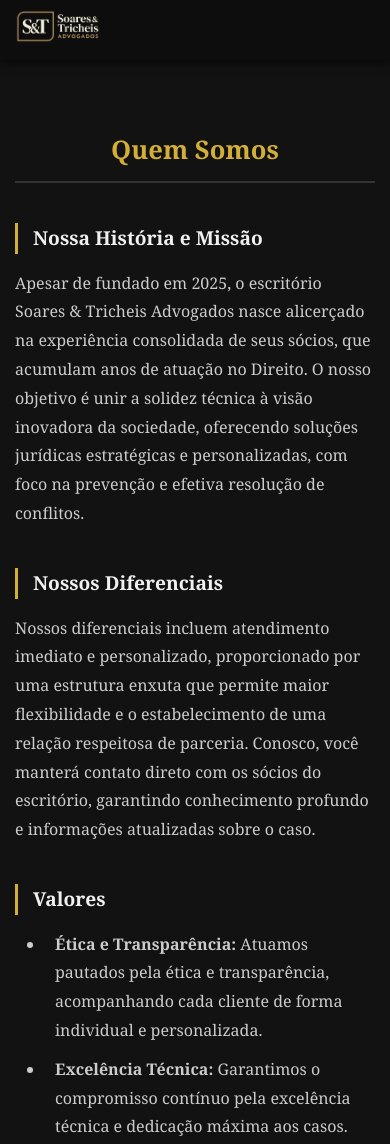
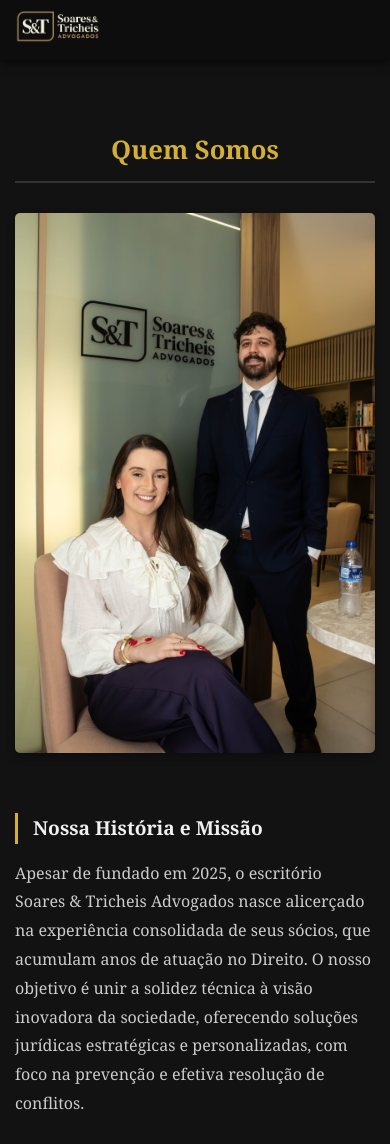
Before and after one commit to potrikus/site-teste, a plain HTML site: page paginas/quem-somos.html in a window 390 px wide. Shown: the top 1144 px of the page. Drawn offline with Linux system fonts and the light colour scheme.

Commit message:
site teste

```diff
--- a/paginas/quem-somos.html
+++ b/paginas/quem-somos.html
@@ -41,9 +41,39 @@
             padding-left: 10px;
         }
 
+        /* Estilos para a imagem */
+        .container-imagem-texto {
+            display: flex;
+            gap: 40px;
+            align-items: flex-start;
+            margin-bottom: 30px;
+        }
+
+        .imagem-quem-somos {
+            width: 300px;
+            flex-shrink: 0;
+            border-radius: 5px;
+            box-shadow: 0 4px 8px rgba(0, 0, 0, 0.3);
+        }
+
+        .texto-quem-somos {
+            flex: 1;
+        }
+
         @media (max-width: 768px) {
             .conteudo-pagina {
                 padding: 100px 20px;
+            }
+
+            .container-imagem-texto {
+                flex-direction: column;
+                gap: 20px;
+            }
+
+            .imagem-quem-somos {
+                width: 100%;
+                max-width: 400px;
+                margin: 0 auto;
             }
         }
     </style>
@@ -65,10 +95,16 @@
     <section class="conteudo-pagina">
         <h2 class="titulo-pagina">Quem Somos</h2>
 
-        <h3 class="subtitulo">Nossa História e Missão</h3>
-        <p class="texto-descritivo">
-            Apesar de fundado em 2025, o escritório Soares & Tricheis Advogados nasce alicerçado na experiência consolidada de seus sócios, que acumulam anos de atuação no Direito. O nosso objetivo é unir a solidez técnica à visão inovadora da sociedade, oferecendo soluções jurídicas estratégicas e personalizadas, com foco na prevenção e efetiva resolução de conflitos.
-        </p>
+        <!-- Container para imagem e texto lado a lado -->
+        <div class="container-imagem-texto">
+            <img src="../imagens/quem_somos.jpg" alt="Escritório Soares & Tricheis Advogados" class="imagem-quem-somos">
+            <div class="texto-quem-somos">
+                <h3 class="subtitulo">Nossa História e Missão</h3>
+                <p class="texto-descritivo">
+                    Apesar de fundado em 2025, o escritório Soares & Tricheis Advogados nasce alicerçado na experiência consolidada de seus sócios, que acumulam anos de atuação no Direito. O nosso objetivo é unir a solidez técnica à visão inovadora da sociedade, oferecendo soluções jurídicas estratégicas e personalizadas, com foco na prevenção e efetiva resolução de conflitos.
+                </p>
+            </div>
+        </div>
 
         <h3 class="subtitulo">Nossos Diferenciais</h3>
         <p class="texto-descritivo">
```
Also changed, not shown: paginas/profissionais.html (+15 -2 lines), imagem.jpg, imagens/cores.jpg (added), imagens/fundo.jpg (added), imagens/helena.jpg (added), imagens/imagem.jpg (added), imagens/quem_somos.jpg (added), imagens/st-branco-preto.png (added), imagens/st-fundo-bege-2.png (added), imagens/st-fundo-bege.png (added), imagens/tiago.jpg (added), 5 other files.
